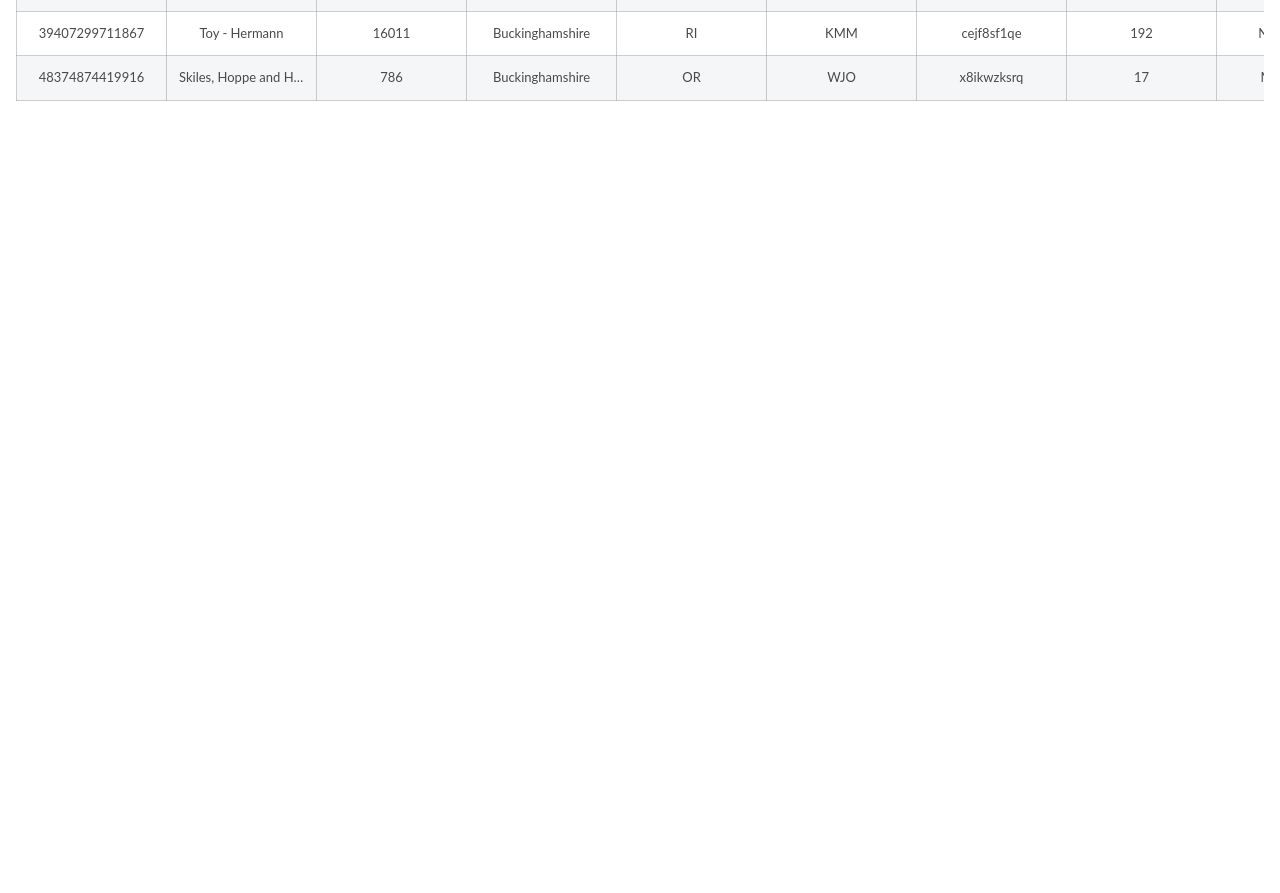
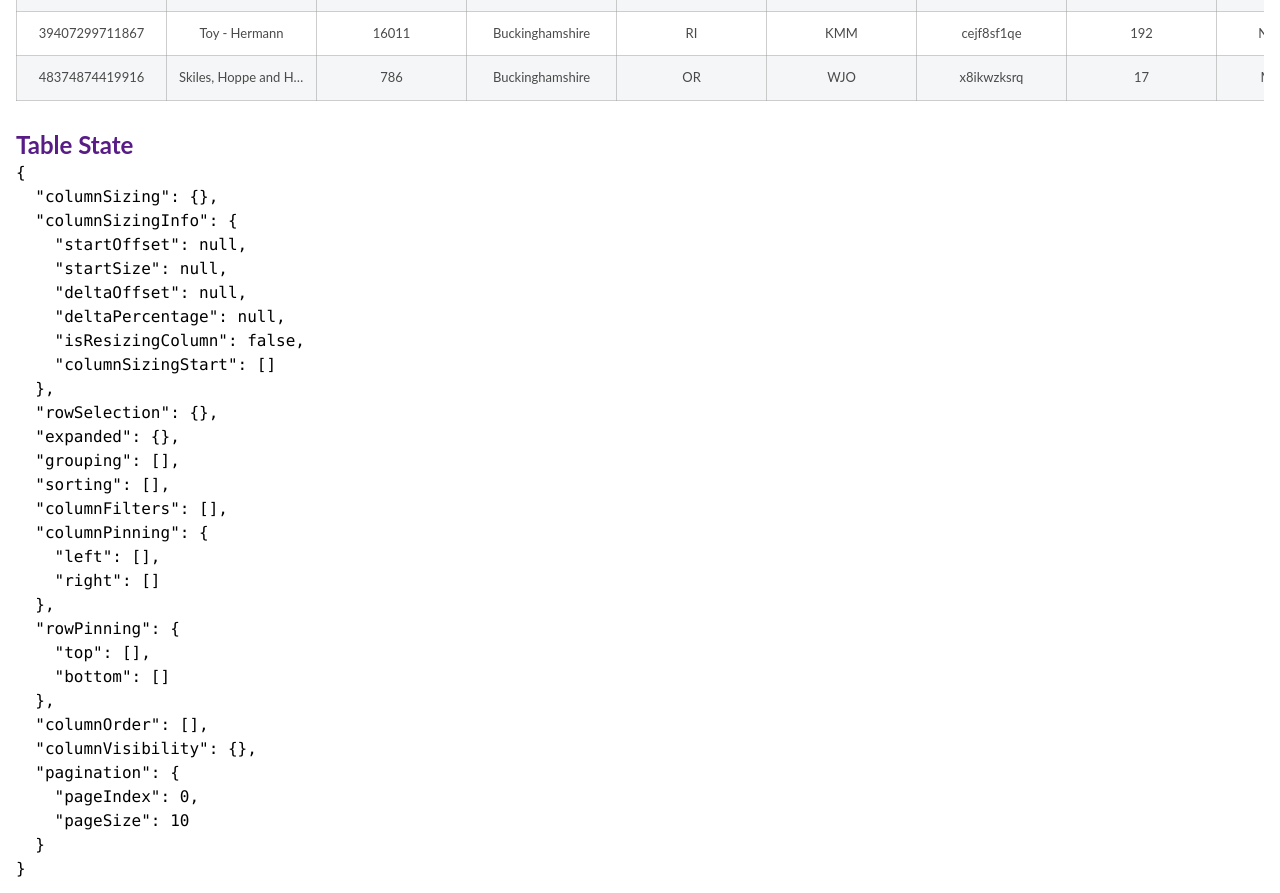
Before and after one commit to AgkTF/react-table-demo, a React (Create React App) app: page /ds-table in a window 1280 px wide. Shown: the part 320-1213 px from the top of the page. Before the commit the page ends 800 px from the top, so only its background shows below. Built offline with nearby package versions, Linux system fonts and the light colour scheme.

Commit message:
Overrode some of the default behaviors in the builder.

```diff
--- a/src/components/ds/hooks/useTableConfig.ts
+++ b/src/components/ds/hooks/useTableConfig.ts
@@ -4,13 +4,13 @@ import {
   TableOptions,
   getCoreRowModel,
 } from '@tanstack/react-table';
+import { ConfigObjBuilder } from '../../../utils';
 
 type HookParams<T> = {
   data: T[];
   columns: ColumnDef<T, string>[];
   defaultColumn?: Partial<ColumnDef<T, unknown>> | undefined;
-  middleware?: any[];
-  // middleware: TableMW<T>[];
+  middleware: any[];
 };
 
 /**
@@ -24,18 +24,19 @@ export function useTableConfig<T>({
   defaultColumn,
   middleware,
 }: HookParams<T>) {
-  const mws = middleware?.reduce((prevResult, currFn, i) => {
-    if (i !== middleware.length - 1) {
-      return currFn(prevResult);
-    }
-    return currFn(prevResult).build();
-  }, undefined);
+  const mws = middleware.length
+    ? middleware.reduce((prevResult, currFn, i) => {
+        if (i !== middleware.length - 1) {
+          return currFn(prevResult);
+        }
+        return currFn(prevResult).build();
+      }, undefined)
+    : new ConfigObjBuilder<T>().build();
 
   const completeConfigObj: TableOptions<T> = {
     data,
     columns,
     defaultColumn,
-    enableSorting: false,
     getCoreRowModel: getCoreRowModel(),
     ...mws,
   };
--- a/src/tables/DsTable/DsTable.tsx
+++ b/src/tables/DsTable/DsTable.tsx
@@ -68,8 +68,8 @@ export function DsTable() {
       minSize: MIN_WIDTH,
       cell: info => <JustTextCell<DSU> info={info} />,
     },
-    // middleware: [sortingMiddleware, resizingMiddleware],
-    // middleware: [sortingMiddleware],
+    middleware: [sortingMiddleware, resizingMiddleware],
+    // middleware: [],
   });
 
   return (
@@ -150,6 +150,11 @@ export function DsTable() {
           </Table>
         </div>
       </section>
+
+      <section className="mt-5">
+        <h2 className="font-bold text-2xl text-purple-900">Table State</h2>
+        <pre>{JSON.stringify(table.getState(), null, 2)}</pre>
+      </section>
     </>
   );
 }
--- a/src/utils/config-obj-builder.ts
+++ b/src/utils/config-obj-builder.ts
@@ -18,7 +18,10 @@ export class ConfigObjBuilder<T> implements Builder {
   private _product: Partial<TableOptions<T>>;
 
   constructor() {
-    this._product = {};
+    this._product = {
+      enableSorting: false,
+      enableColumnResizing: false,
+    };
   }
 
   addSorting(
@@ -31,6 +34,7 @@ export class ConfigObjBuilder<T> implements Builder {
       this._product.state = {};
       this._product.state.sorting = sorting;
     }
+    this._product.enableSorting = true;
     this._product.onSortingChange = setSorting;
     this._product.getSortedRowModel = getSortedRowModel();
 
@@ -38,6 +42,7 @@ export class ConfigObjBuilder<T> implements Builder {
   }
 
   addResizing(columnResizeMode: ColumnResizeMode): this {
+    this._product.enableColumnResizing = true;
     this._product.columnResizeMode = columnResizeMode;
 
     return this;
```
